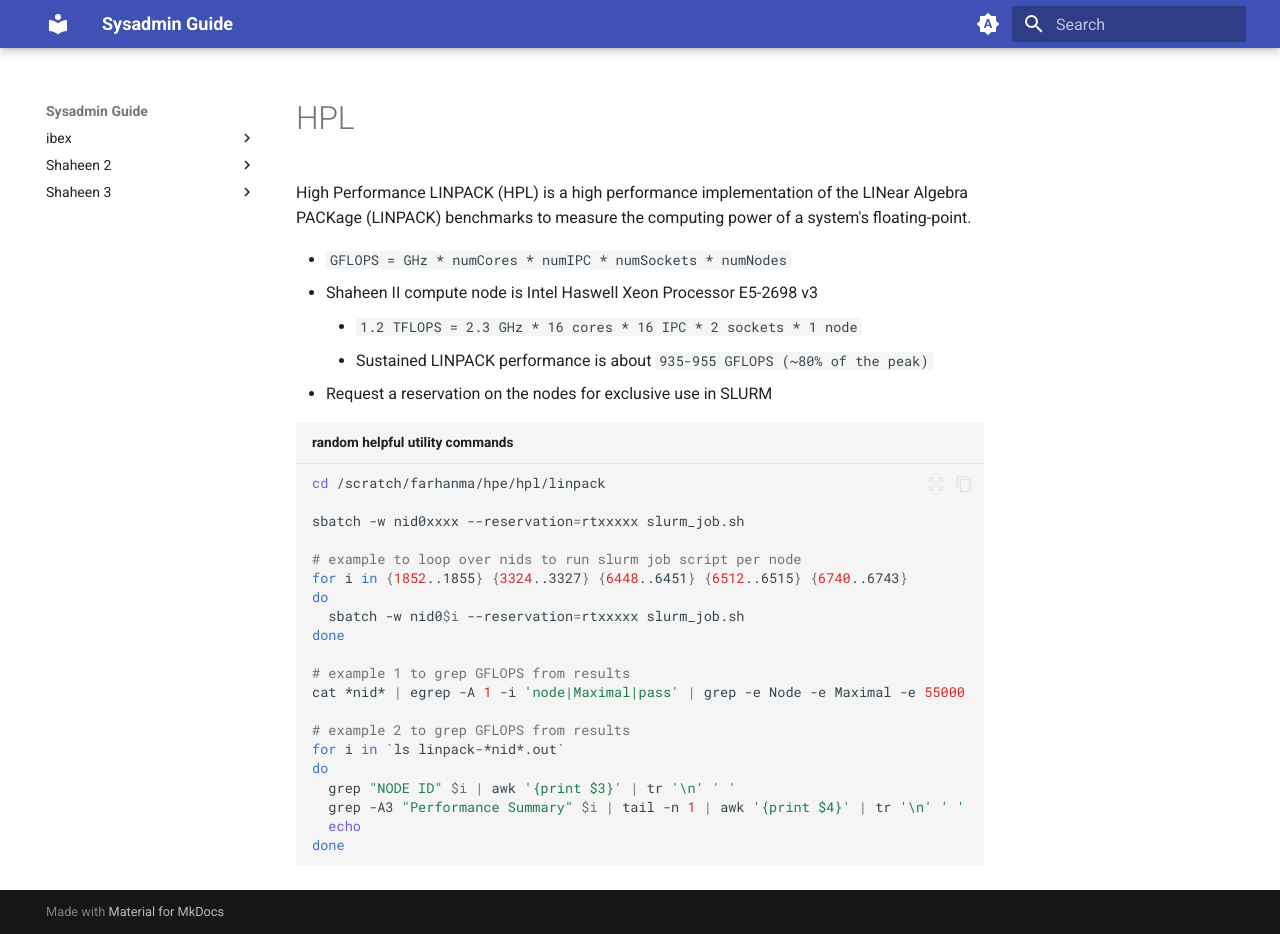
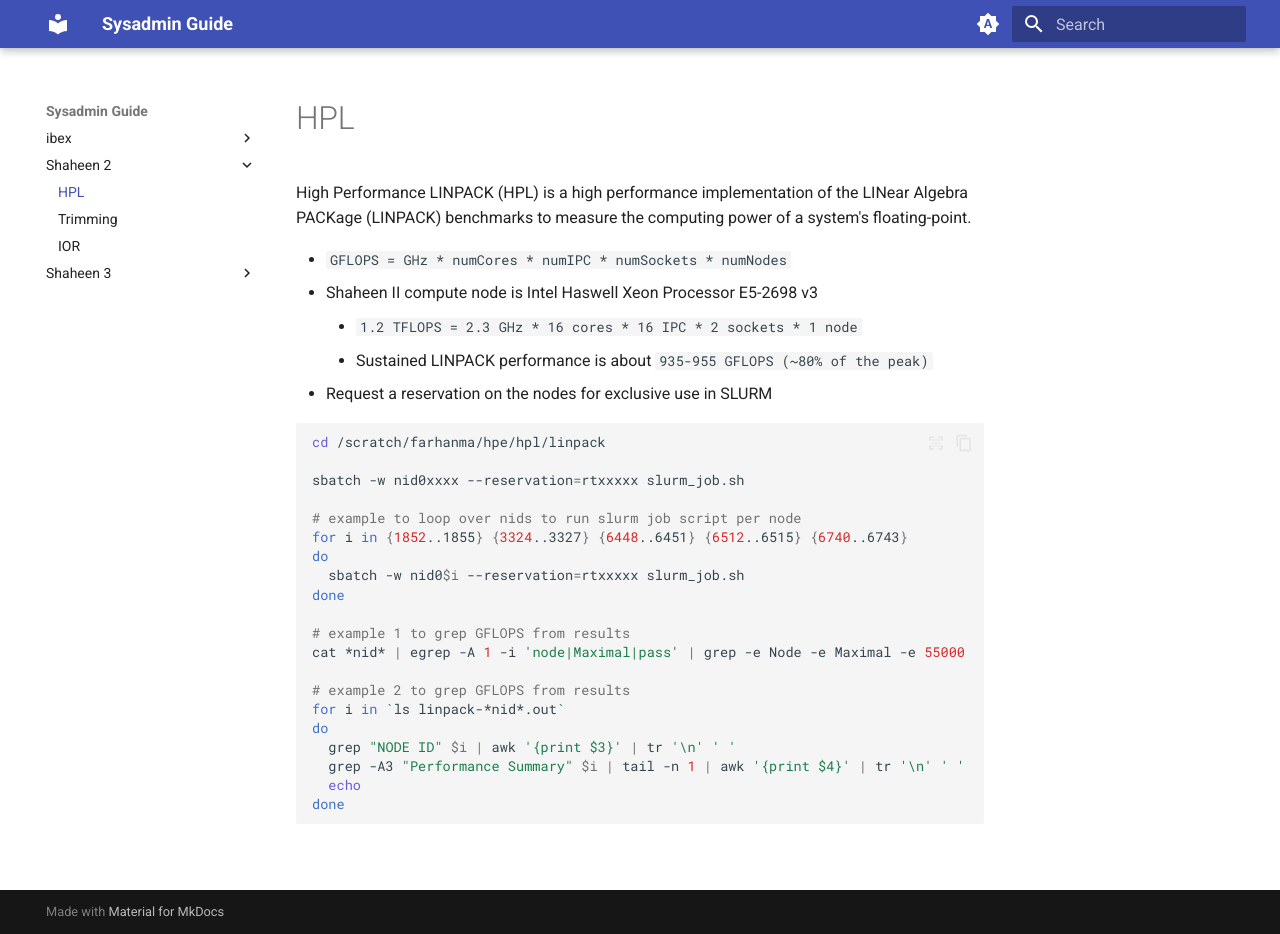
Before and after one commit to farhanma/hpe, an MkDocs documentation site: the page built from docs/shaheen2/hpl/README.md, in a window 1280 px wide and 934 px high. Built offline with MkDocs 1.6.1 and Material for MkDocs 9.7.7, drawn with Linux system fonts in a browser that asks for light colours.

Commit message:
remove linpack dir

````diff
--- a/docs/shaheen2/hpl/linpack/README.md
+++ b/docs/shaheen2/hpl/README.md
@@ -12,7 +12,7 @@ floating-point.
     - Sustained LINPACK performance is about `935-955 GFLOPS (~80% of the peak)`
 - Request a reservation on the nodes for exclusive use in SLURM
 
-```sh title="random helpful utility commands"
+```sh
 cd /scratch/farhanma/hpe/hpl/linpack
 
 sbatch -w nid0xxxx --reservation=rtxxxxx slurm_job.sh
````
Also changed, not shown: 5 other files.
